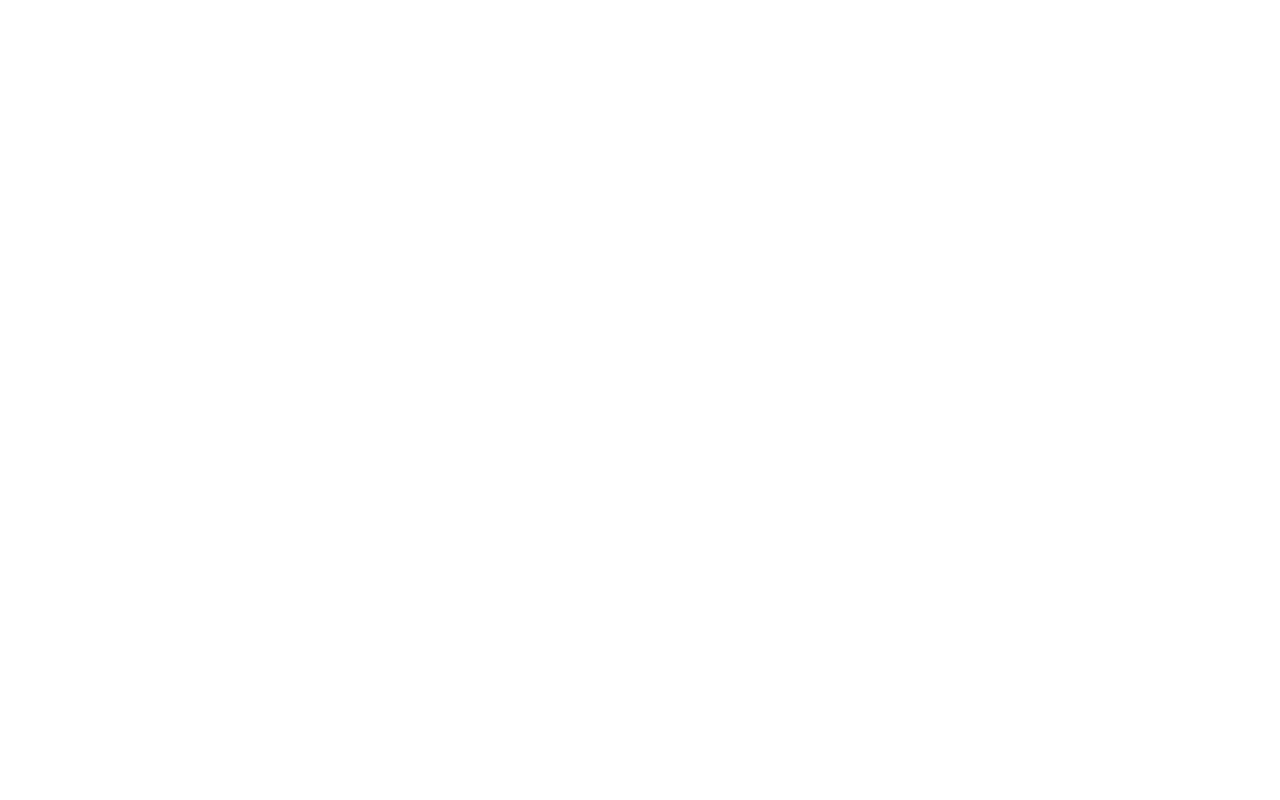
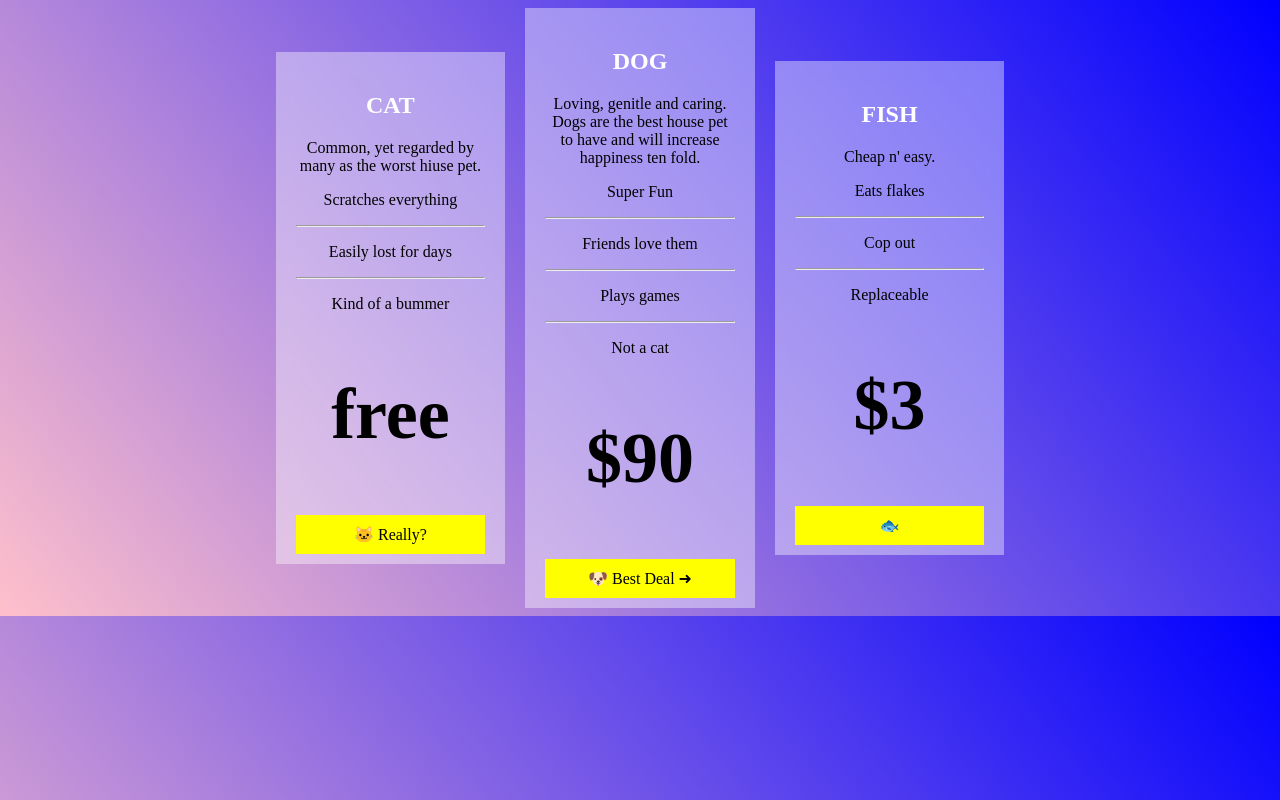
Before and after one commit to techupth/css-flexbox-layout-fe1-group-3, a website: page ex-1-pricing-grid/index.html in a window 1280 px wide. Drawn offline with Linux system fonts and the light colour scheme.

Commit message:
create branch pop

```diff
--- a/ex-1-pricing-grid/index.html
+++ b/ex-1-pricing-grid/index.html
@@ -11,6 +11,43 @@
 
 <body>
   <!-- Start coding here -->
+  <section>
+    <div class="container-1">
+      <h1>CAT</h1>
+      <p>Common, yet regarded by many as the worst hiuse pet.</p>
+      <p>Scratches everything</p>
+      <hr>
+      <p>Easily lost for days</p>
+      <hr>
+      <p>Kind of a bummer</p>
+      <h2>free</h2>
+      <div class="buttom">&#128049; Really?</div>
+    </div>
+    <div class="container-2">
+      <h1>DOG</h1>
+      <p>Loving, genitle and caring. Dogs are the best house pet to have and will increase happiness ten fold.</p>
+      <p>Super Fun</p>
+      <hr>
+      <p>Friends love them</p>
+      <hr>
+      <p>Plays games</p>
+      <hr>
+      <P>Not a cat</P>
+      <h2>$90</h2>
+      <div class="buttom">&#128054; Best Deal &#10140;</div>
+    </div>
+    <div class="container-3">
+      <h1>FISH</h1>
+      <p>Cheap n' easy.</p>
+      <p>Eats flakes</p>
+      <hr>
+      <p>Cop out</p>
+      <hr>
+      <p>Replaceable</p>
+      <h2>$3</h2>
+      <div class="buttom">&#128031;</div>
+    </div>
+  </section>
 </body>
 
 </html>
--- a/ex-1-pricing-grid/style.css
+++ b/ex-1-pricing-grid/style.css
@@ -1 +1,38 @@
 /* Start coding here */
+body {
+    background-image: linear-gradient(50deg, pink, blue);
+}
+
+section {
+    display: flex;
+    flex-direction: row;
+    justify-content: center;
+    align-items: center;
+    gap: 20px;
+
+}
+
+.container-1,
+.container-2,
+.container-3 {
+    padding: 20px 20px 10px 20px;
+    flex-basis: 15%;
+    backdrop-filter: blur(10px);
+    background-color: rgba(255, 255, 255, 0.4);
+    justify-content: space-between;
+    text-align: center;
+
+}
+
+.buttom {
+    padding: 10px;
+    background-color: yellow;
+}
+
+h1 {
+    color: white;
+}
+
+h2 {
+    font-size: 72px;
+}
--- a/ex2-holygrail-layout/style.css
+++ b/ex2-holygrail-layout/style.css
@@ -1 +1,44 @@
 /* Start coding here */
+* {
+    box-sizing: border-box;
+    margin: 0;
+    padding: 0;
+}
+
+
+div {
+    display: flex;
+    align-items: center;
+    justify-content: center;
+    font-weight: bold;
+
+
+}
+
+.header {
+    background-color: green;
+    height: 50px;
+}
+
+#main {
+    display: flex;
+}
+
+#main div {
+    -ms-flex: 1;
+    /* IE 10 */
+    flex: 1;
+}
+
+.nav,
+.content,
+.advert {
+    background-color: orange;
+    border: solid white;
+    height: 500px;
+}
+
+.footer {
+    background-color: yellow;
+    height: 50px;
+}
```
Also changed, not shown: ex2-holygrail-layout/index.html (+7 -0 lines).
